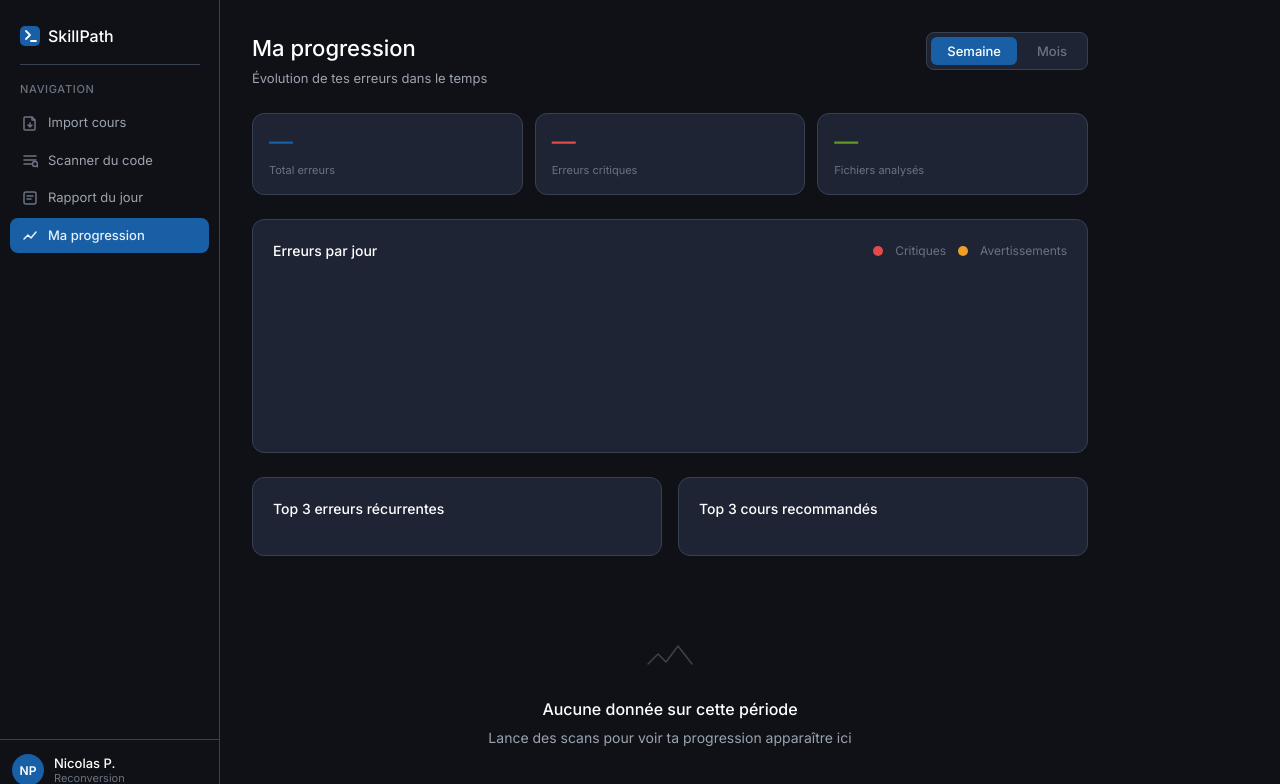
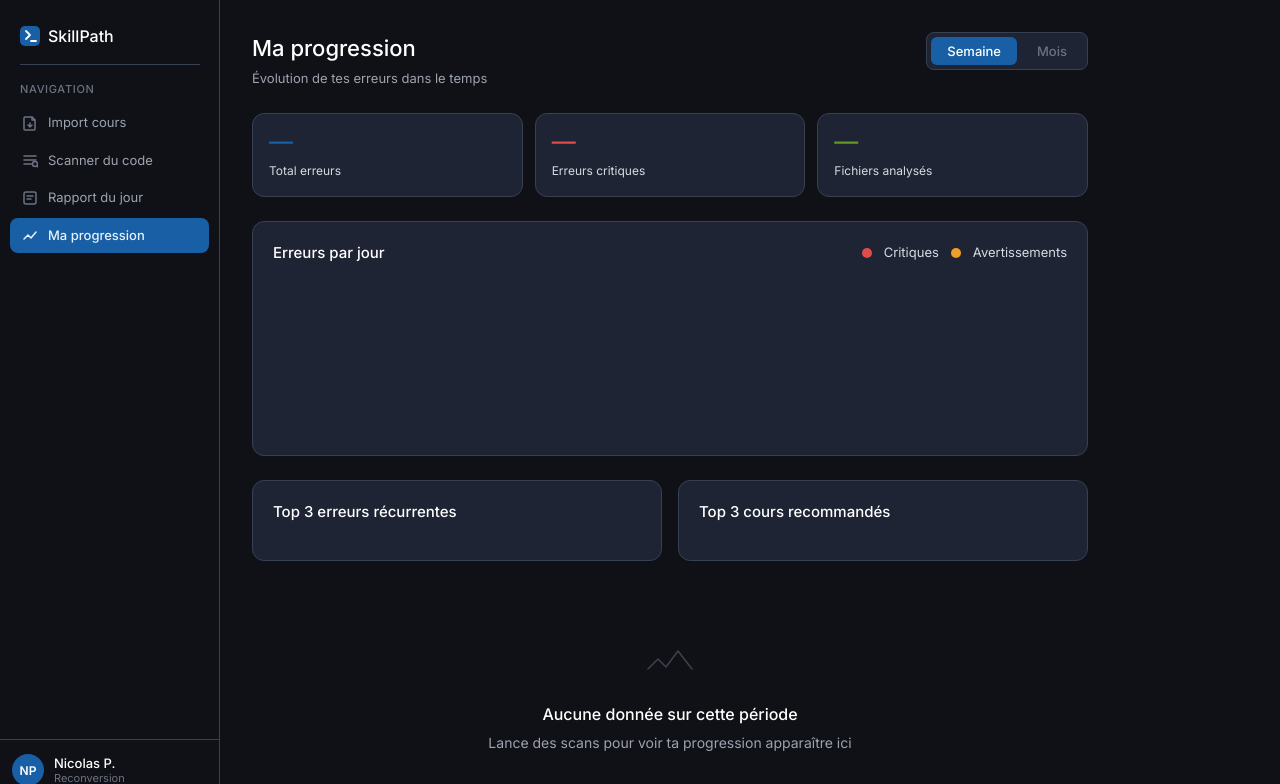
Before and after one commit to Nico01210/SkillPath, a FastAPI app: page /dashboard in a window 1280 px wide. Shown: the top 784 px of the page. Run offline with FastAPI, Linux system fonts and the light colour scheme; data that the repository does not hold is empty; a map, chart or similar area stays blank.

Commit message:
update policy and colors  of cards

```diff
--- a/frontend/static/style.css
+++ b/frontend/static/style.css
@@ -216,7 +216,7 @@ body {
 }
 
 .stat-number { font-size: 24px; font-weight: 500; line-height: 1; margin-bottom: 4px; }
-.stat-label  { font-size: 11px; color: var(--text-muted); }
+.stat-label  { font-size: 12px; color: #D6DBE3; }
 
 .stat-number.red    { color: var(--red); }
 .stat-number.orange { color: var(--orange); }
@@ -227,10 +227,10 @@ body {
 .stat-card-top { display: flex; align-items: baseline; gap: 8px; margin-bottom: 4px; }
 
 /* Delta +/- */
-.stat-delta { font-size: 12px; font-weight: 500; padding: 2px 6px; border-radius: 4px; }
+.stat-delta { font-size: 13px; font-weight: 500; padding: 2px 6px; border-radius: 4px; }
 .stat-delta.positif { background: rgba(99,153,34,0.15);  color: var(--green); }
 .stat-delta.negatif { background: rgba(226,75,74,0.15);  color: var(--red); }
-.stat-delta.neutre  { color: var(--text-muted); }
+.stat-delta.neutre  { color: #D6DBE3; }
 
 /* ── Badges ──────────────────────────────────────── */
 .badge {
@@ -660,8 +660,8 @@ body {
   margin-bottom: 10px;
 }
 
-.error-title       { font-size: 16px; font-weight: 500; color: var(--text-primary); }
-.error-description { font-size: 14px; color: var(--text-secondary); margin-bottom: 12px; line-height: 1.6; }
+.error-title       { font-size: 17px; font-weight: 500; color: var(--text-primary); }
+.error-description { font-size: 15px; color: #D6DBE3; margin-bottom: 12px; line-height: 1.6; }
 .resolu-title      { text-decoration: line-through; color: var(--text-muted); }
 
 /* Badge pill fichier:ligne */
@@ -749,13 +749,13 @@ body {
   margin-bottom: 16px;
 }
 
-.chart-title  { font-size: 14px; font-weight: 500; color: var(--text-primary); }
+.chart-title  { font-size: 15px; font-weight: 500; color: var(--text-primary); }
 .chart-legend { display: flex; align-items: center; gap: 12px; }
 
 .legend-dot        { width: 10px; height: 10px; border-radius: 50%; flex-shrink: 0; }
 .legend-dot.red    { background: var(--red); }
 .legend-dot.orange { background: var(--orange); }
-.legend-label      { font-size: 12px; color: var(--text-muted); }
+.legend-label      { font-size: 13px; color: #D6DBE3; }
 
 .dashboard-grid {
   display: grid;
@@ -770,7 +770,7 @@ body {
   padding: 20px;
 }
 
-.rank-card-title { font-size: 14px; font-weight: 500; color: var(--text-primary); margin-bottom: 16px; }
+.rank-card-title { font-size: 15px; font-weight: 500; color: var(--text-primary); margin-bottom: 16px; }
 
 .rank-item {
   display: flex;
@@ -782,8 +782,8 @@ body {
 
 .rank-item:last-child { border-bottom: none; }
 
-.rank-number { font-size: 13px; color: var(--text-muted); width: 14px; flex-shrink: 0; }
-.rank-title  { font-size: 13px; color: var(--text-primary); flex: 1; min-width: 0; white-space: nowrap; overflow: hidden; text-overflow: ellipsis; }
+.rank-number { font-size: 14px; color: #D6DBE3; width: 14px; flex-shrink: 0; }
+.rank-title  { font-size: 14px; color: var(--text-primary); flex: 1; min-width: 0; white-space: nowrap; overflow: hidden; text-overflow: ellipsis; }
 
 /* Contenu à droite du numéro */
 .rank-item-content { flex: 1; min-width: 0; display: flex; flex-direction: column; gap: 6px; }
```
